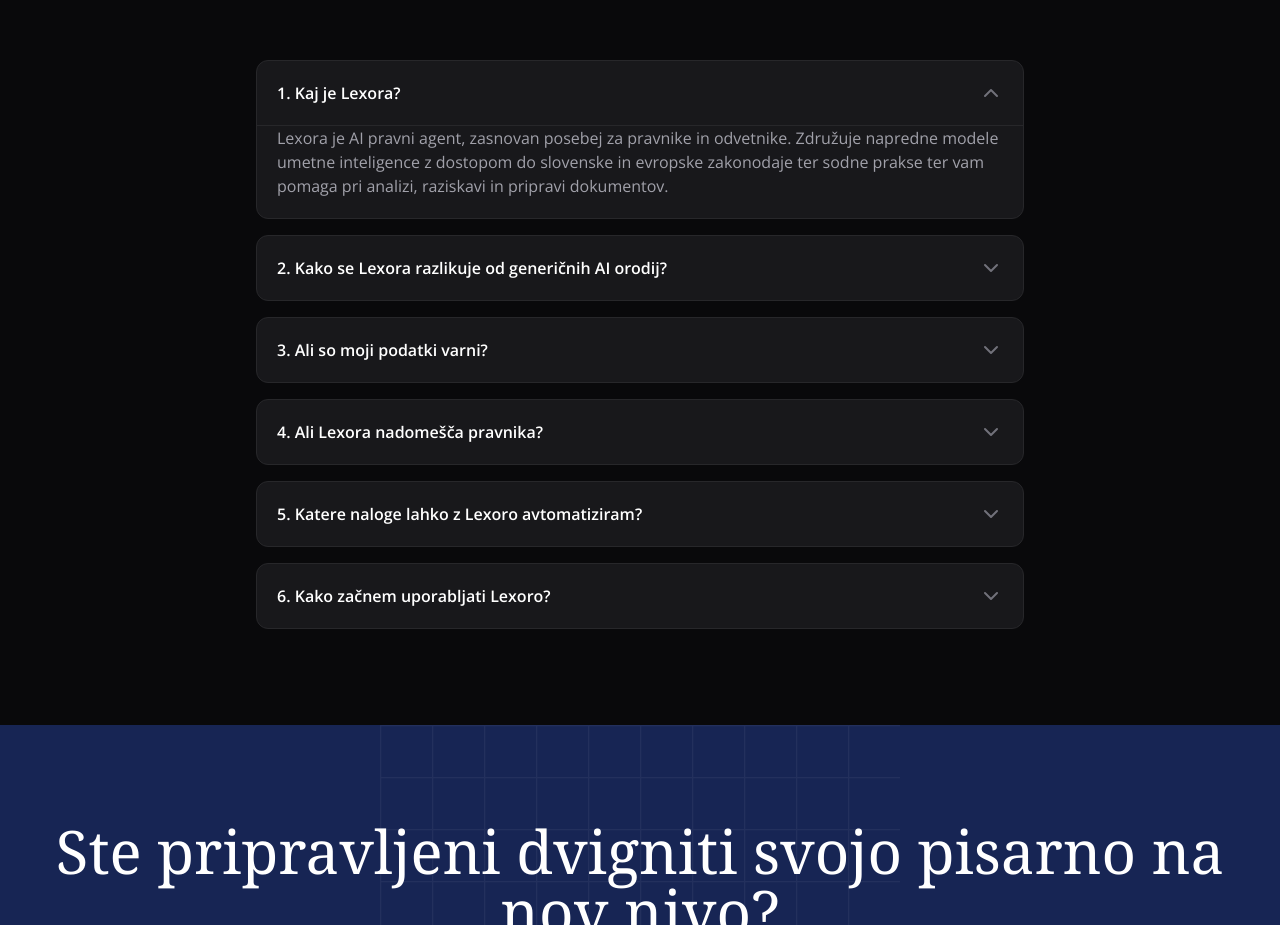
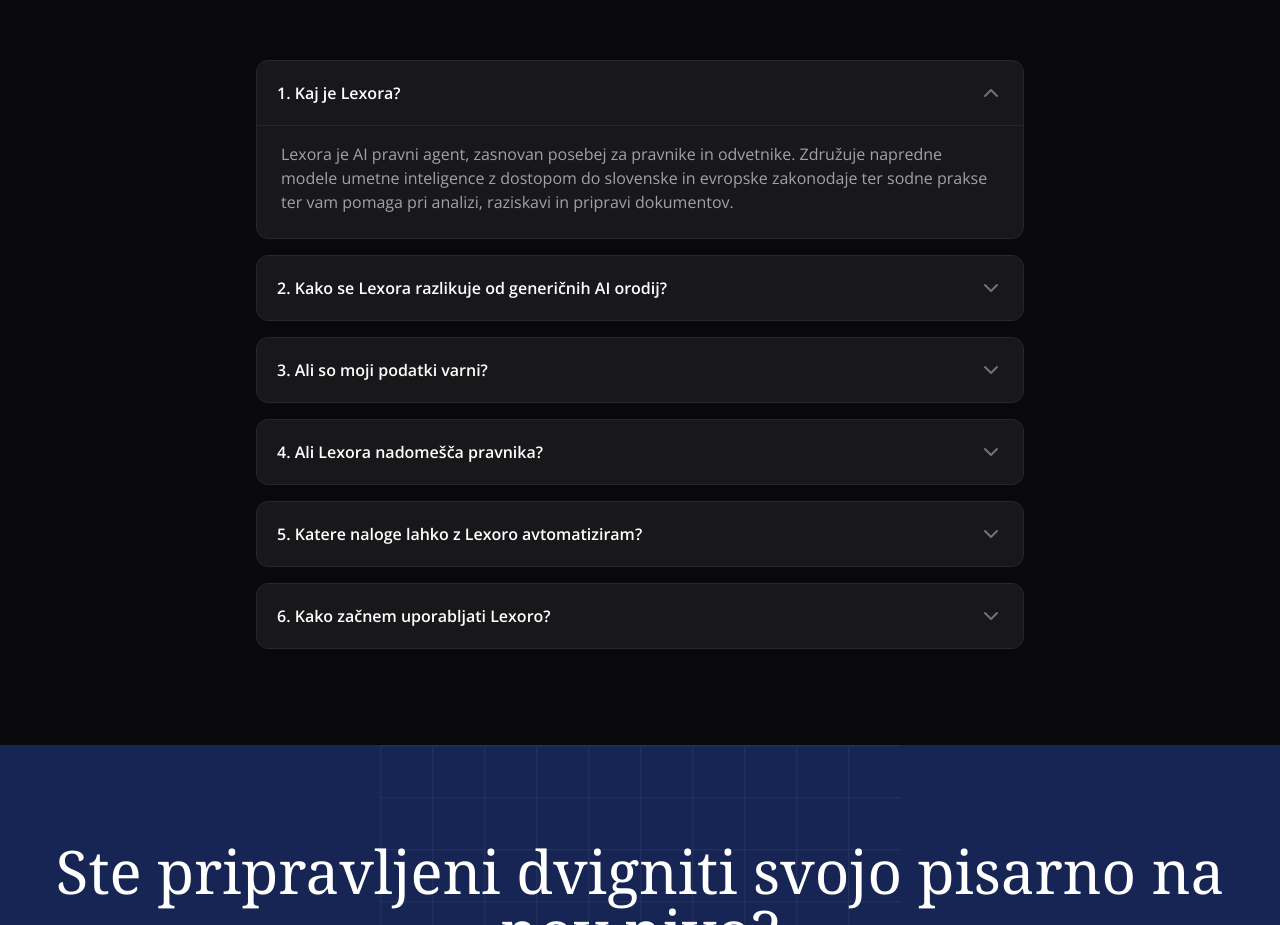
Before and after one commit to janpavlic16579/onboarding, a React (Vite) app: page / in a window 1280 px wide. Shown: the part 3980-4905 px from the top of the page. Built offline with nearby package versions, Linux system fonts and the light colour scheme.

Commit message:
Update padding and margin in answer display

```diff
--- a/App.tsx
+++ b/App.tsx
@@ -130,7 +130,7 @@
             <ChevronDown className={`transition-transform text-zinc-500 ${openIndex === index ? 'rotate-180 text-blue-400' : ''}`} />
           </button>
           {openIndex === index && (
-            <div className="p-5 pt-0 text-zinc-400 border-t border-zinc-800 animate-in fade-in slide-in-from-top-1 duration-200">
+            <div className="px-6 pb-6 pt-4 text-zinc-400 border-t border-zinc-800 animate-in fade-in slide-in-from-top-1 duration-200">
               {item.answer}
             </div>
           )}
```
